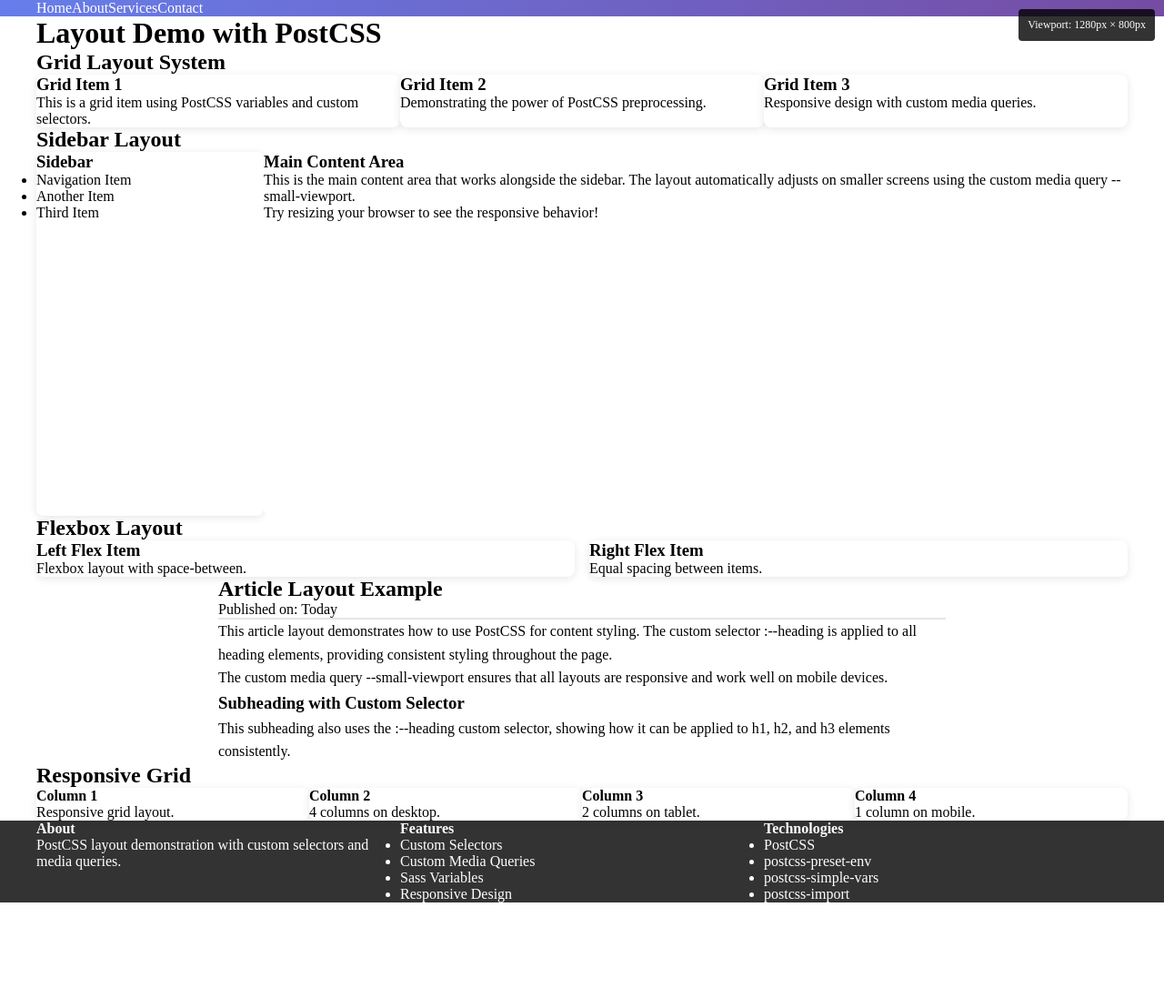
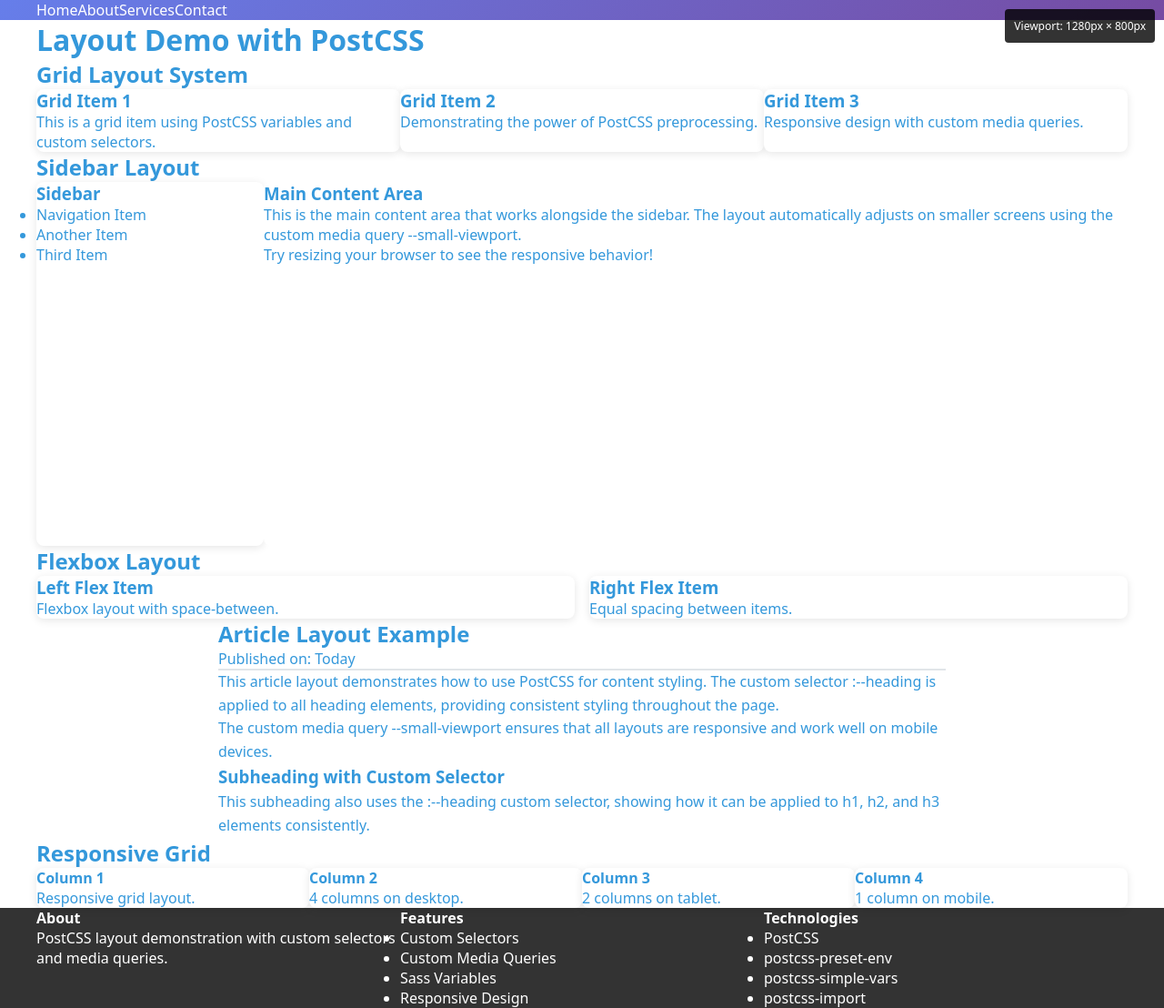
Before and after one commit to JaberKh16/PostCSS-Learning-Materials, a website: page 2.PostCSS-With-Gulp-Concepts/src/index.html in a window 1280 px wide. Shown: the whole page at 91% size. Before the commit the page ends 992 px from the top, so only its background shows below. Drawn offline with Linux system fonts and the light colour scheme; files that its build step writes are made by us from their sources; files whose address does not match are found by name.

Commit message:
PostCSS-With-Gulp-Setup

```diff
--- a/2.PostCSS-With-Gulp-Concepts/gulpfile.js
+++ b/2.PostCSS-With-Gulp-Concepts/gulpfile.js
@@ -14,21 +14,21 @@ const postcssPlugins = [
 
 // build general setup without plugins
 function buildWithoutPluginStyles() {
-	return gulp.src('./src/css/input.css')
+	return gulp.src('./src/assets/css/styles.css')
 		.pipe(gulp.dest('./dist/css'));
 }
 
 // build task
 function buildStyles() {
-	return gulp.src('./src/css/input.css')
+	return gulp.src('./src/assets/css/styles.css')
 		.pipe(gulpPostCSS(postcssPlugins))
 		.pipe(gulp.dest('./dist/css'));
 }
 
 // watch task
 function watchStyles() {
-	gulp.watch('./src/css/**/*.css', buildStyles);
-	// gulp.watch('./src/css/**/*.css', buildWithoutPluginStyles);
+	gulp.watch('./src/assets/css/**/*.css', buildStyles);
+	// gulp.watch('./src/assets/css/**/*.css', buildWithoutPluginStyles);
 }
 
 exports['build:styles'] = buildStyles;
--- /dev/null
+++ b/2.PostCSS-With-Gulp-Concepts/src/assets/css/layouts/_basic-layout.css
@@ -0,0 +1,189 @@
+/* Basic Layout Setup - Using PostCSS Custom Selectors & Media Queries */
+
+/* Reset and Base Styles */
+* {
+  margin: 0;
+  padding: 0;
+  box-sizing: border-box;
+}
+
+/* Layout Container */
+.container {
+  max-width: 1200px;
+  margin: 0 auto;
+  padding: 0 $defaultPadding;
+}
+
+/* Grid Layout System */
+.grid {
+  display: grid;
+  gap: $defaultMargin;
+}
+
+.grid-2 {
+  grid-template-columns: repeat(2, 1fr);
+}
+
+.grid-3 {
+  grid-template-columns: repeat(3, 1fr);
+}
+
+.grid-4 {
+  grid-template-columns: repeat(4, 1fr);
+}
+
+/* Flexbox Layout System */
+.flex {
+  display: flex;
+}
+
+.flex-center {
+  display: flex;
+  justify-content: center;
+  align-items: center;
+}
+
+.flex-between {
+  display: flex;
+  justify-content: space-between;
+  align-items: center;
+}
+
+.flex-column {
+  display: flex;
+  flex-direction: column;
+}
+
+/* Section Layouts */
+.section {
+  padding: $defaultMargin * 2 0;
+}
+
+.section-padding {
+  padding: $defaultPadding * 3 0;
+}
+
+/* Header Layout using Custom Selector */
+:--heading {
+  text-align: center;
+  margin-bottom: $defaultMargin * 2;
+  color: $defaultTextColor;
+
+  @media --small-viewport {
+    font-size: 1.5rem;
+    margin-bottom: $defaultMargin;
+  }
+}
+
+/* Card Layout */
+.card {
+  background: white;
+  border-radius: 8px;
+  padding: $defaultPadding * 2;
+  box-shadow: 0 2px 10px rgba(0, 0, 0, 0.1);
+  margin-bottom: $defaultMargin;
+}
+
+/* Sidebar Layout */
+.sidebar-layout {
+  display: grid;
+  grid-template-columns: 250px 1fr;
+  gap: $defaultMargin * 2;
+}
+
+/* Main Content Area */
+.main-content {
+  min-height: 400px;
+  background: white;
+  padding: $defaultPadding * 2;
+  border-radius: 8px;
+}
+
+/* Navigation Layout */
+.nav-layout {
+  background: linear-gradient(135deg, #667eea 0%, #764ba2 100%);
+  padding: $defaultPadding;
+  color: white;
+}
+
+.nav-list {
+  list-style: none;
+  display: flex;
+  gap: $defaultMargin * 2;
+}
+
+.nav-item {
+  padding: $defaultPadding / 2 $defaultPadding;
+  border-radius: 4px;
+  transition: background-color 0.3s ease;
+}
+
+.nav-item:hover {
+  background: rgba(255, 255, 255, 0.2);
+}
+
+/* Footer Layout */
+.footer-layout {
+  background: #333;
+  color: white;
+  padding: $defaultPadding * 3 0;
+  margin-top: auto;
+}
+
+.footer-content {
+  display: grid;
+  grid-template-columns: repeat(auto-fit, minmax(250px, 1fr));
+  gap: $defaultMargin * 2;
+  max-width: 1200px;
+  margin: 0 auto;
+  padding: 0 $defaultPadding;
+}
+
+/* Article Layout */
+.article-layout {
+  max-width: 800px;
+  margin: 0 auto;
+  padding: $defaultPadding * 2;
+}
+
+.article-header {
+  border-bottom: 2px solid #e1e5e9;
+  padding-bottom: $defaultPadding;
+  margin-bottom: $defaultMargin * 2;
+}
+
+.article-content {
+  line-height: 1.6;
+  margin-bottom: $defaultMargin * 2;
+}
+
+/* Responsive Layout using Custom Media Queries */
+@media --small-viewport {
+  .container {
+    padding: 0 $defaultPadding / 2;
+  }
+
+  .grid-2,
+  .grid-3,
+  .grid-4 {
+    grid-template-columns: 1fr;
+  }
+
+  .sidebar-layout {
+    grid-template-columns: 1fr;
+  }
+
+  .nav-list {
+    flex-direction: column;
+    gap: $defaultPadding;
+  }
+
+  .footer-content {
+    grid-template-columns: 1fr;
+    text-align: center;
+  }
+
+  .article-layout {
+    padding: $defaultPadding;
+  }
+}
--- a/2.PostCSS-With-Gulp-Concepts/src/index.html
+++ b/2.PostCSS-With-Gulp-Concepts/src/index.html
@@ -4,7 +4,7 @@
     <meta charset="UTF-8" />
     <meta name="viewport" content="width=device-width, initial-scale=1.0" />
     <title>PostCSS Layout Demo</title>
-    <link href="../dist/styles.css" rel="stylesheet" />
+    <link href="../dist/css/styles.css" rel="stylesheet" />
     <style>
       /* Import the layout demo styles */
       @import "./src/assets/css/layouts/_basic-layout.css";
```
Also changed, not shown: 2.PostCSS-With-Gulp-Concepts/dist/css/styles.css, 2.PostCSS-With-Gulp-Concepts/src/assets/css/styles.css (renamed from 2.PostCSS-With-Gulp-Concepts/src/css/input.css), 2.PostCSS-With-Gulp-Concepts/src/assets/js/gulp-api-setup.js (renamed from 2.PostCSS-With-Gulp-Concepts/src/js/gulp-api-setup.js), 2.PostCSS-With-Gulp-Concepts/src/assets/js/gulp-general-setup.js (renamed from 2.PostCSS-With-Gulp-Concepts/src/js/gulp-general-setup.js), 2.PostCSS-With-Gulp-Concepts/src/assets/js/gulp-with-source-map-plugin.js (renamed from 2.PostCSS-With-Gulp-Concepts/src/js/gulp-with-source-map-plugin.js), 2.PostCSS-With-Gulp-Concepts/src/assets/js/gulpfile.js.js (renamed from 2.PostCSS-With-Gulp-Concepts/src/js/gulpfile.js.js), README.md.
